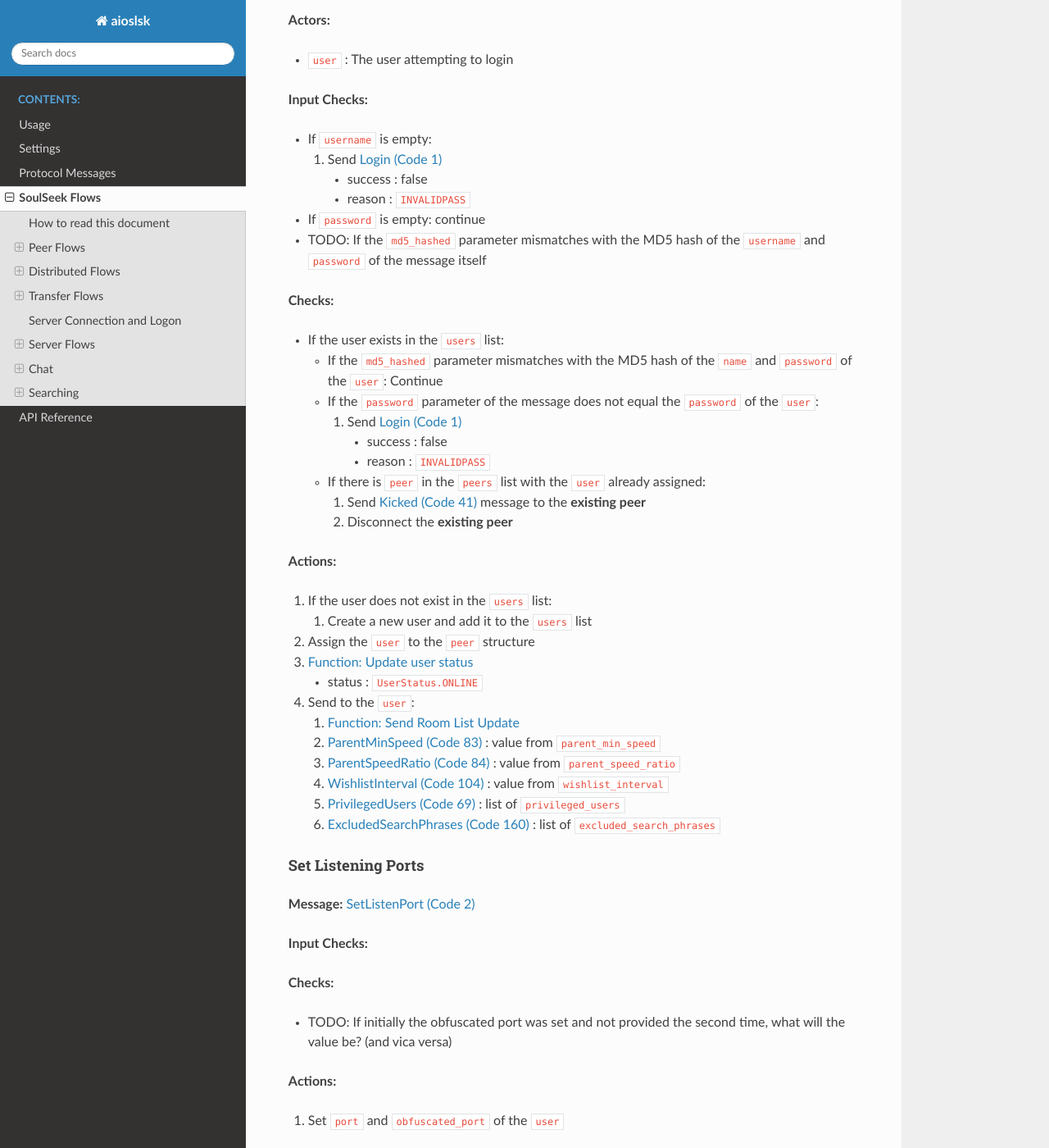
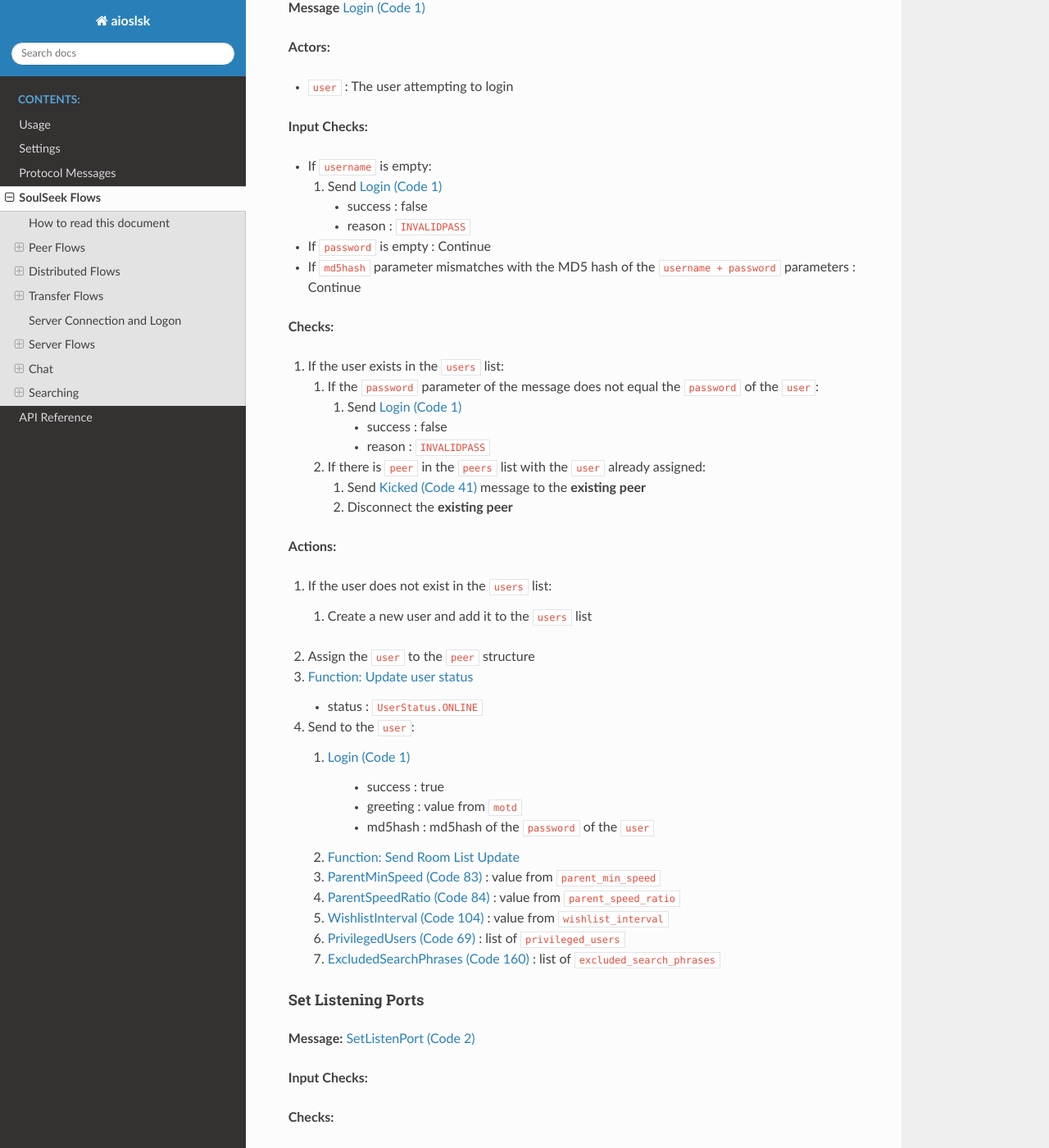
Before and after one commit to JurgenR/aioslsk, a Sphinx documentation site: the page built from docs/source/SOULSEEK.rst, in a window 1280 px wide and 1400 px high, scrolled down 13861 px. Shown: the whole window at 82% size. Built offline with Sphinx 7.4.7 and the Read the Docs theme 2.0.0, drawn with Linux system fonts in a browser that asks for light colours; some of the changed text lies outside the part shown.

Commit message:
docs: corrections to login flows

```diff
--- a/docs/source/SOULSEEK.rst
+++ b/docs/source/SOULSEEK.rst
@@ -402,6 +402,8 @@ Structures
 | privileged_users           | array[string] | <empty> | List of names of privileged users      |
 +----------------------------+---------------+---------+----------------------------------------+
 | excluded_search_phrases    | array[string] | <empty> |                                        |
++----------------------------+---------------+---------+----------------------------------------+
+| motd                       | string        | <empty> | Message of the day                     |
 +----------------------------+---------------+---------+----------------------------------------+
 | parent_min_speed           | integer       | 1       |                                        |
 +----------------------------+---------------+---------+----------------------------------------+
@@ -621,25 +623,24 @@ The :ref:`Login` message is the first message a peer needs to send to the server
      * success : false
      * reason : ``INVALIDPASS``
 
-* If ``password`` is empty: continue
-* TODO: If the ``md5_hashed`` parameter mismatches with the MD5 hash of the ``username`` and ``password``  of the message itself
+* If ``password`` is empty : Continue
+* If ``md5hash`` parameter mismatches with the MD5 hash of the ``username + password`` parameters : Continue
 
 **Checks:**
 
-* If the user exists in the ``users`` list:
-
-  * If the ``md5_hashed`` parameter mismatches with the MD5 hash of the ``name`` and ``password`` of the ``user``: Continue
-  * If the ``password`` parameter of the message does not equal the ``password`` of the ``user``:
-
-    1. Send :ref:`Login`
-
-       * success : false
-       * reason : ``INVALIDPASS``
-
-  * If there is ``peer`` in the ``peers`` list with the ``user`` already assigned:
-
-    1. Send :ref:`Kicked` message to the **existing peer**
-    2. Disconnect the **existing peer**
+1. If the user exists in the ``users`` list:
+
+   1. If the ``password`` parameter of the message does not equal the ``password`` of the ``user``:
+
+      1. Send :ref:`Login`
+
+         * success : false
+         * reason : ``INVALIDPASS``
+
+   2. If there is ``peer`` in the ``peers`` list with the ``user`` already assigned:
+
+      1. Send :ref:`Kicked` message to the **existing peer**
+      2. Disconnect the **existing peer**
 
 
 **Actions:**
@@ -655,12 +656,18 @@ The :ref:`Login` message is the first message a peer needs to send to the server
 
 4. Send to the ``user``:
 
-   1. :ref:`function-room-list-update`
-   2. :ref:`ParentMinSpeed` : value from ``parent_min_speed``
-   3. :ref:`ParentSpeedRatio` : value from ``parent_speed_ratio``
-   4. :ref:`WishlistInterval` : value from ``wishlist_interval``
-   5. :ref:`PrivilegedUsers` : list of ``privileged_users``
-   6. :ref:`ExcludedSearchPhrases` : list of ``excluded_search_phrases``
+   1. :ref:`Login`
+
+       * success : true
+       * greeting : value from ``motd``
+       * md5hash : md5hash of the ``password`` of the ``user``
+
+   2. :ref:`function-room-list-update`
+   3. :ref:`ParentMinSpeed` : value from ``parent_min_speed``
+   4. :ref:`ParentSpeedRatio` : value from ``parent_speed_ratio``
+   5. :ref:`WishlistInterval` : value from ``wishlist_interval``
+   6. :ref:`PrivilegedUsers` : list of ``privileged_users``
+   7. :ref:`ExcludedSearchPhrases` : list of ``excluded_search_phrases``
 
 
 Set Listening Ports
@@ -1376,7 +1383,7 @@ Request a set of recommendations can be returned based on the specified item.
 
 **Input Checks:**
 
-* TODO: If the ``item`` is empty
+* If the ``item`` is empty : Continue
 
 **Actions:**
 
@@ -1650,7 +1657,7 @@ The :ref:`GetItemSimilarUsers` message returns users that have the interest as p
 
 **Input Checks:**
 
-* TODO: Item is empty
+* If the ``item`` is empty : Continue
 
 **Actions:**
 
```
Also changed, not shown: 1 other file.
